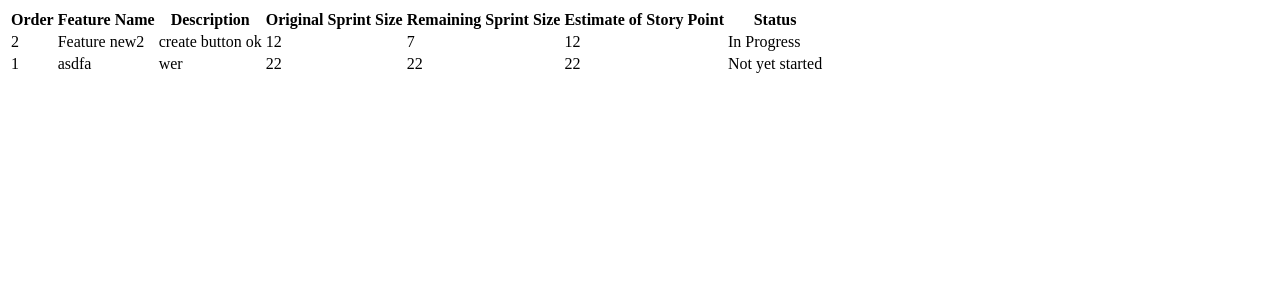
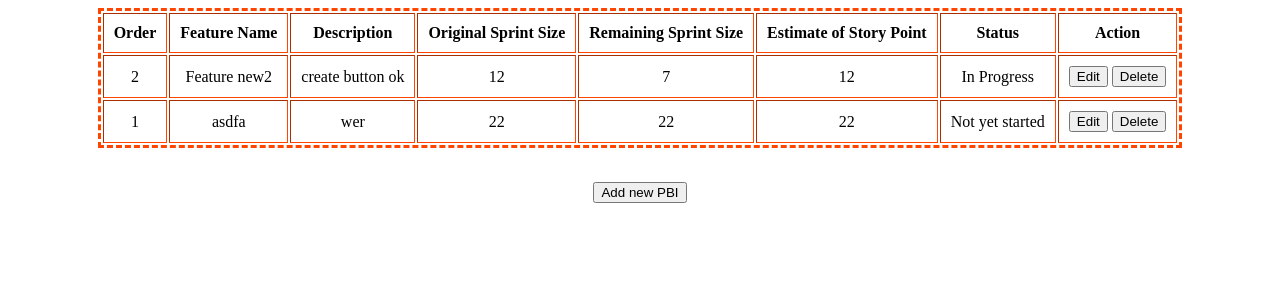
Before and after one commit to lui1214/COMP3297Group, a Django app: page /pbi/viewPBI/ in a window 1280 px wide. Shown: the top 300 px of the page. Run offline with Django 3.2, Linux system fonts and the light colour scheme; data comes from the database, SQL or seed files in the repository; both versions use the stored data as it was after the commit.

Commit message:
update button

```diff
--- a/djangoProject/BackTrack/pbi/models.py
+++ b/djangoProject/BackTrack/pbi/models.py
@@ -8,12 +8,12 @@ class Item(models.Model):
 		('In Progress', 'In Progress'),
 		('Not yet started', 'Not yet started'),
 	)
-	order = models.IntegerField()
+	order = models.PositiveIntegerField()
 	name = models.CharField(max_length=200)
 	description = models.CharField(max_length=200)
-	original_sprint_size = models.IntegerField()
-	remaining_sprint_size = models.IntegerField()
-	estimate_of_story_point = models.IntegerField()
+	original_sprint_size = models.PositiveIntegerField()
+	remaining_sprint_size = models.PositiveIntegerField()
+	estimate_of_story_point = models.PositiveIntegerField()
 	status = models.CharField(choices=STAT, default='Not yet started', max_length=200)
 	def __str__(self):
 		return self.name
--- a/djangoProject/BackTrack/pbi/urls.py
+++ b/djangoProject/BackTrack/pbi/urls.py
@@ -7,11 +7,14 @@ urlpatterns = [
 		name='index'),
 	path('viewPBI/',
 		views.PbiView.as_view(),
-		name='viewPBI/'),
-	path('newPBI/',
+		name='viewPBI'),
+	path('createPBI/',
 		views.PbiCreateView.as_view(),
-		name='newPBI'),
+		name='createPBI'),
 	path('updatePBI/<int:pbiUpdate_pk>/',
 		views.PbiUpdateView.as_view(),
 		name='updatePBI'),
+	path('deletePBI/<int:pbiDelete_pk>/',
+		views.PbiDeleteView.as_view(),
+		name='deletePBI'),
 ]
--- a/djangoProject/BackTrack/pbi/views.py
+++ b/djangoProject/BackTrack/pbi/views.py
@@ -1,9 +1,10 @@
-from django.views.generic import TemplateView, UpdateView, CreateView
+from django.views.generic import TemplateView, UpdateView, CreateView, DeleteView
 from pbi.models import Item
 from pbi.forms import ItemForm
-from django.http import HttpResponse
-from django.http import HttpResponseRedirect
+from django.http import HttpResponse, HttpResponseRedirect
 from django.shortcuts import render, get_object_or_404
+from django.urls import reverse_lazy
+from django.contrib import messages
 
 def index(request):
     return HttpResponse("Hello, world. You're at the index.")
@@ -19,6 +20,17 @@ class PbiUpdateView(UpdateView):
 			obj = get_object_or_404(Item, pk=snum)
 			return obj
 
+class PbiDeleteView(DeleteView):
+		model = Item
+		template_name = 'pbi_delete.html'
+		pk_pbiDelete_kwargs = 'pbiDelete_pk'
+		success_url = '/pbi/viewPBI/'
+
+		def get_object(self,queryset=None):
+			snum = int(self.kwargs.get(self.pk_pbiDelete_kwargs,None))
+			obj = get_object_or_404(Item, pk=snum)
+			return obj
+
 class PbiCreateView(CreateView):
 		model = Item
 		fields = '__all__'
@@ -29,6 +41,6 @@ class PbiView(TemplateView):
 
       def get_context_data(self, **kwargs):
             ctx = super(PbiView, self).get_context_data(**kwargs)
-            ctx['header'] = ['Order', 'Feature Name', 'Description', 'Original Sprint Size','Remaining Sprint Size', 'Estimate of Story Point', 'Status']
+            ctx['header'] = ['Order', 'Feature Name', 'Description', 'Original Sprint Size','Remaining Sprint Size', 'Estimate of Story Point', 'Status', 'Action']
             ctx['rows'] = Item.objects.all()
             return ctx
--- /dev/null
+++ b/djangoProject/BackTrack/templates/pbi_delete.html
@@ -0,0 +1,6 @@
+<form method="post">
+	{% csrf_token %}
+    <p>Are you sure you want to delete "{{ object }}"?</p>
+    <input type="submit" value="Confirm">
+	<button onclick="window.location.href = 'http://localhost:8000/pbi/viewPBI/';" value="Back" type="reset">Back</button>
+</form>
--- a/djangoProject/BackTrack/templates/pbi_list.html
+++ b/djangoProject/BackTrack/templates/pbi_list.html
@@ -1,4 +1,4 @@
-<table class="table">
+<table class="table" border="1" style="border:3px #FF4500 dashed;" cellpadding="10" align="center">
     <thead>
         <tr>
             {% for k in header %}
@@ -9,24 +9,33 @@
     <tbody>
         {% for r in rows %}
             <tr>
-				<td>{{ r.order }}</td>
-				<td>{{ r.name }}</td>
-                <td>{{ r.description }}</td>
-                <td>{{ r.original_sprint_size }}</td>
-                <td>{{ r.remaining_sprint_size }}</td>
-				<td>{{ r.estimate_of_story_point }}</td>
-				<td>{{ r.status }}</td>
+				<td align="center" valign="center">{{ r.order }}</td>
+				<td align="center" valign="center">{{ r.name }}</td>
+                <td align="center" valign="center">{{ r.description }}</td>
+                <td align="center" valign="center">{{ r.original_sprint_size }}</td>
+                <td align="center" valign="center">{{ r.remaining_sprint_size }}</td>
+				<td align="center" valign="center">{{ r.estimate_of_story_point }}</td>
+				<td align="center" valign="center">{{ r.status }}</td>
+				<td align="center" valign="center">
+					<button onclick="window.location.href = 'http://localhost:8000/pbi/updatePBI/{{ r.pk }}';">Edit</button>
+					<button onclick="window.location.href = 'http://localhost:8000/pbi/deletePBI/{{ r.pk }}';">Delete</button>
+				</td>
             </tr>
 		{% empty %}
 			<tr>
-				<td>*empty*</td>
-				<td>*empty*</td>
-                <td>*empty*</td>
-				<td>*empty*</td>
-				<td>*empty*</td>
-				<td>*empty*</td>
-				<td>*empty*</td>
+				<td align="center" valign="center">*empty*</td>
+				<td align="center" valign="center">*empty*</td>
+                <td align="center" valign="center">*empty*</td>
+				<td align="center" valign="center">*empty*</td>
+				<td align="center" valign="center">*empty*</td>
+				<td align="center" valign="center">*empty*</td>
+				<td align="center" valign="center">*empty*</td>
+				<td align="center" valign="center">*nothing to be done*</td>
             </tr>
         {% endfor %}
     </tbody>
 </table>
+<br>
+<p align="center">
+	<button onclick="window.location.href = 'http://localhost:8000/pbi/createPBI/';">Add new PBI</button>
+</p>
--- a/djangoProject/BackTrack/templates/pbi_new.html
+++ b/djangoProject/BackTrack/templates/pbi_new.html
@@ -5,6 +5,7 @@
       {% csrf_token %}
       {{ form.as_p }}
       <input type="submit" value="Update">
+	  <button onclick="window.location.href = 'http://localhost:8000/pbi/viewPBI/';" value="Back" type="reset">Back</button>
   </form>
 </body>
 </html>
```
Also changed, not shown: djangoProject/BackTrack/db.sqlite3.
